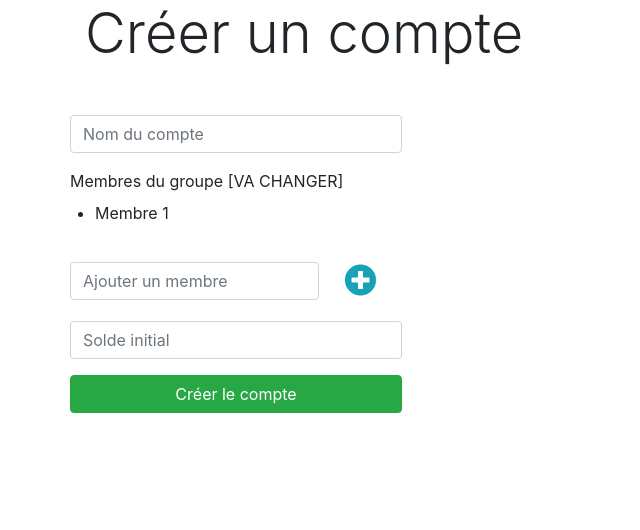
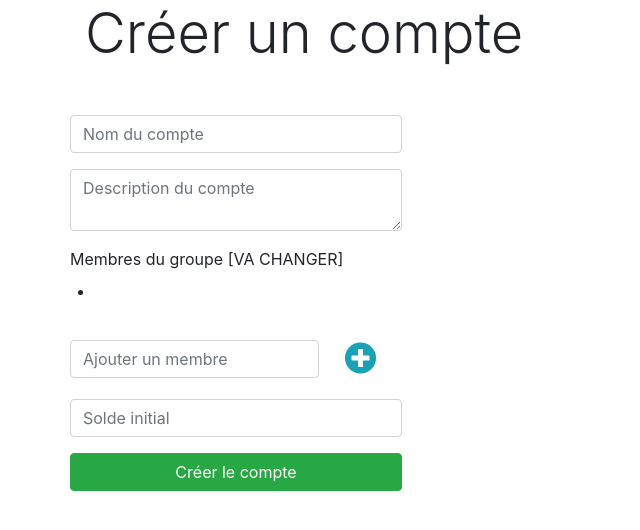
Before and after one commit to HE-Arc/comptarcilite, a Django app: template comptarciliteapp/templates/create_account.html in a window 1280 px wide. Shown: the top 530 px of the page, without its empty margins (0-640 px from the left). Run offline with Django 3.2, Linux system fonts and the light colour scheme; the template is opened without the code that fills it, so the values that code supplies are empty; parts of the project's set-up code (start-up, migrations or seed data) failed here and were passed over; some libraries are stand-ins or nearby versions.

Commit message:
création de compte, buggé

```diff
--- a/comptarciliteapp/templates/create_account.html
+++ b/comptarciliteapp/templates/create_account.html
@@ -11,15 +11,20 @@
 
     <div class="row">
         <form class="form" method="post">
+            {% csrf_token %}
             <div class="form-group">
                 <input type="text" class="form-control" name="nom_compte" id="nom_compte"
                        placeholder="Nom du compte" required>
             </div>
             <div class="form-group">
+                <textarea class="form-control" name="descr_compte" id="descr_compte"
+                       placeholder="Description du compte" required></textarea>
+            </div>
+            <div class="form-group">
                 <label for="membres" class="form-label">Membres du groupe [VA CHANGER]</label>
                 <div class="row">
                     <ul>
-                        <li>Membre 1</li>
+                        <li>{{ user.username }}</li>
                     </ul>
                 </div>
             </div>
--- a/comptarciliteapp/urls.py
+++ b/comptarciliteapp/urls.py
@@ -9,6 +9,6 @@
     #path('admin/', admin.site.urls),
     path('auth/', include('django.contrib.auth.urls')),
     path('auth/login', auth_views.LoginView.as_view(redirect_authenticated_user=True), name='login'),
-    path('create_account', views.create_account, name='create_account'),
+    path('create_account', views.AccountCreateView.as_view(), name='create_account'),
     path('', views.index, name='index'),
 ]
```
Also changed, not shown: comptarciliteapp/views.py (+13 -0 lines).
